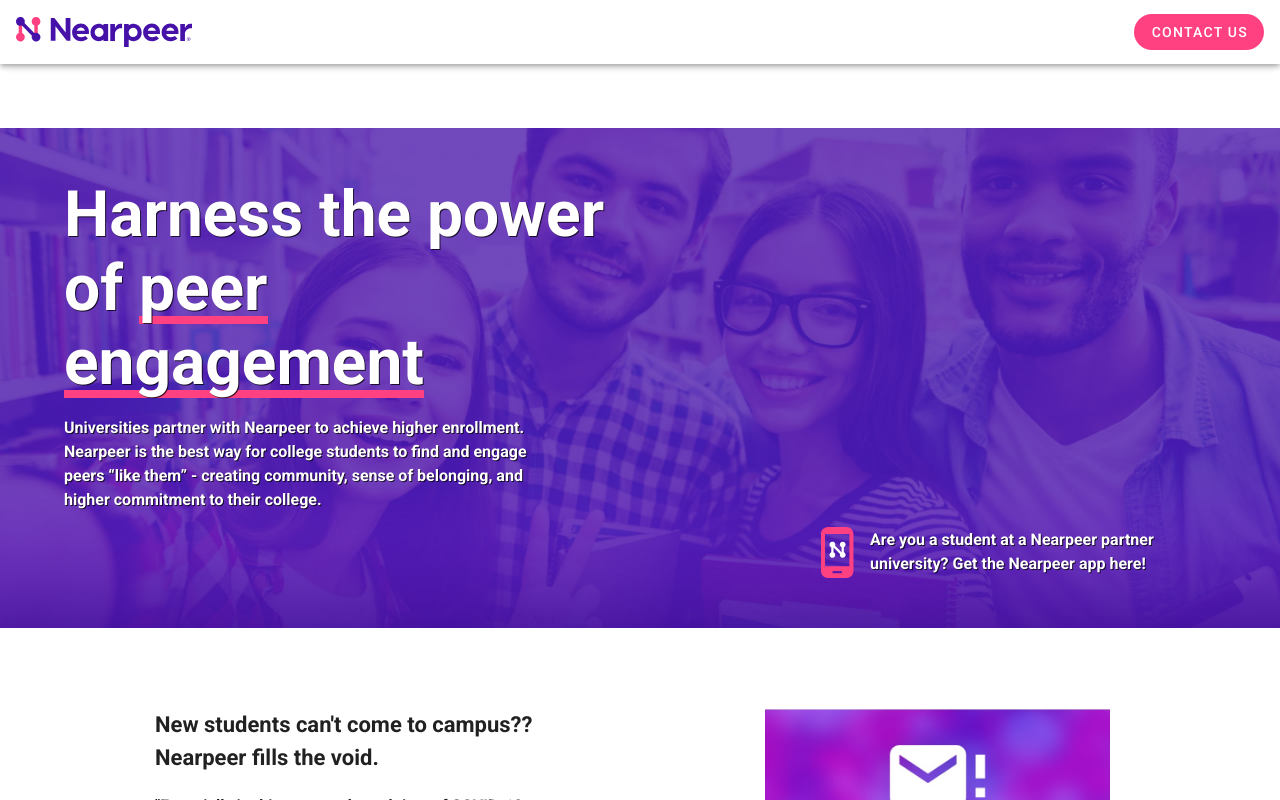
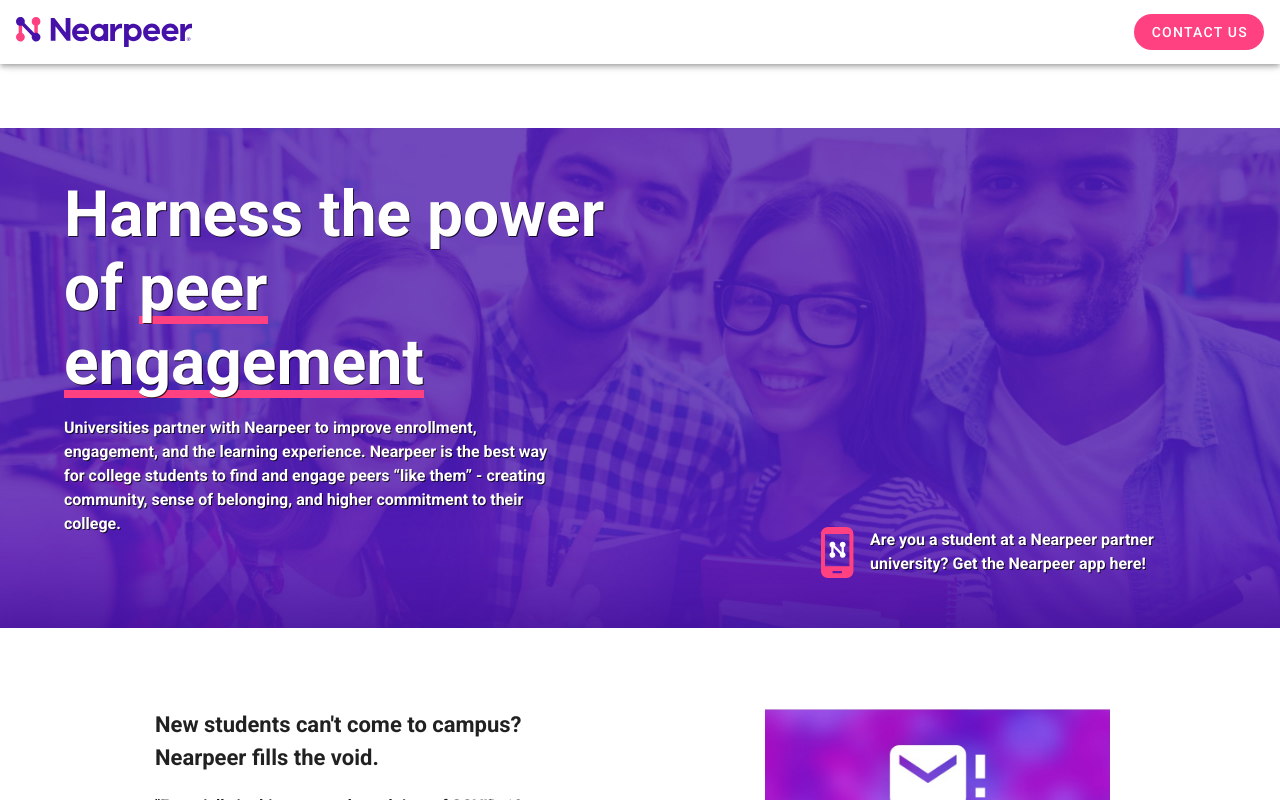
Before and after one commit to nickonometry/nearpeer, a Nuxt app: page / in a window 1280 px wide. Shown: the top 800 px of the page. Built offline with nearby package versions, Linux system fonts and the light colour scheme.

Commit message:
Modified Header Copy

```diff
--- a/components/CovidNotice.vue
+++ b/components/CovidNotice.vue
@@ -5,7 +5,7 @@
         <div class="covidcontainer">
           <div class="leftie">
             <h3>
-              New students can't come to campus??
+              New students can't come to campus?
               <br />Nearpeer fills the void.
             </h3>
             <p>
--- a/components/HeroImage.vue
+++ b/components/HeroImage.vue
@@ -11,16 +11,19 @@
           <span class="underline">engagement</span>
         </h2>
         <p>
-          Universities partner with Nearpeer to achieve higher enrollment.
-          Nearpeer is the best way for college students to find and engage
-          peers “like them” - creating community, sense of belonging,
-          and higher commitment to their college.
+          Universities partner with Nearpeer to improve enrollment, engagement,
+          and the learning experience. Nearpeer is the best way for college
+          students to find and engage peers “like them” - creating community,
+          sense of belonging, and higher commitment to their college.
         </p>
       </div>
       <a href="https://www.nearpeer.net">
         <div class="right-side">
           <img src="/images/np_phone.svg" alt />
-          <p>Are you a student at a Nearpeer partner university? Get the Nearpeer app here!</p>
+          <p>
+            Are you a student at a Nearpeer partner university? Get the Nearpeer
+            app here!
+          </p>
         </div>
       </a>
     </div>
```
